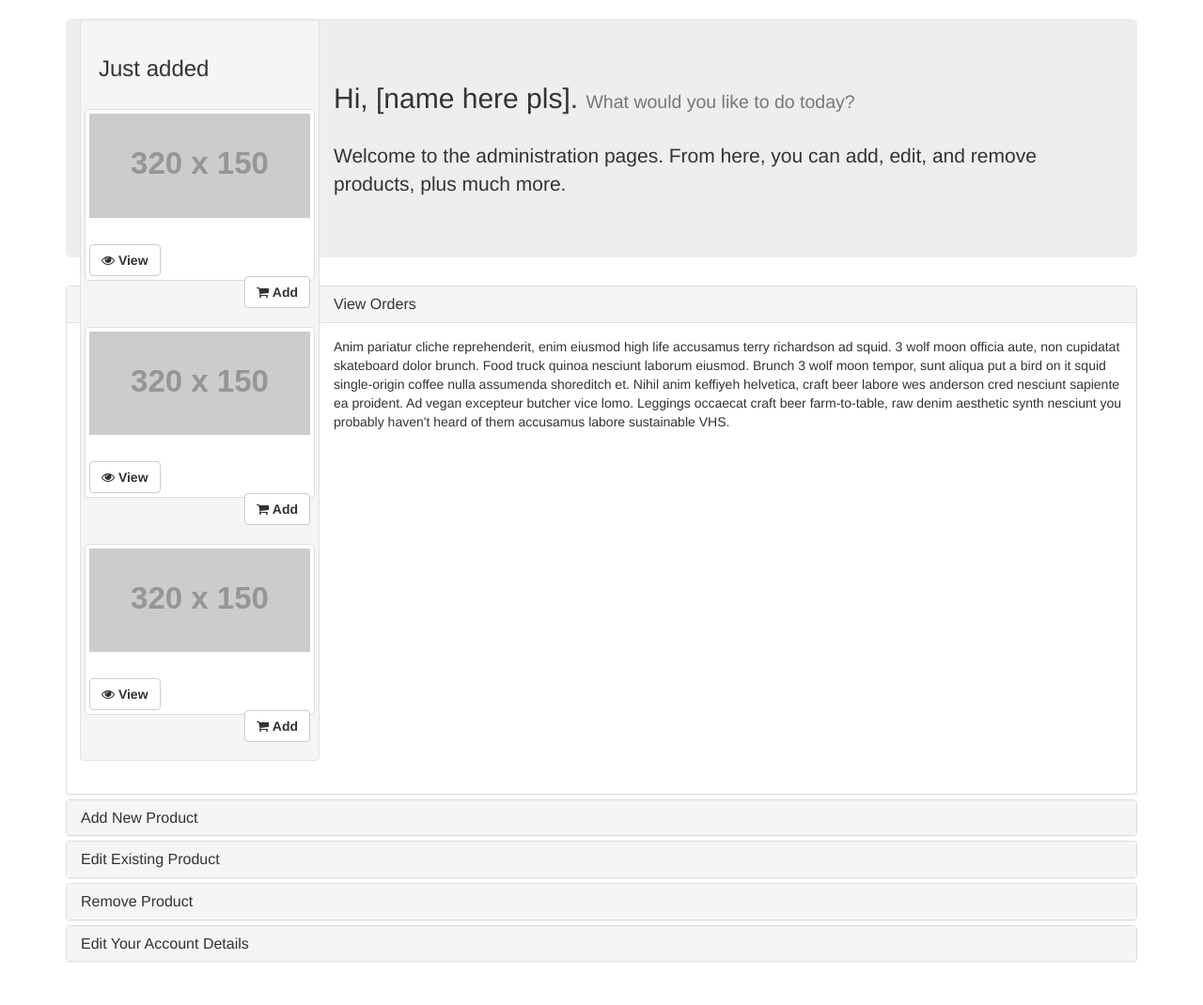
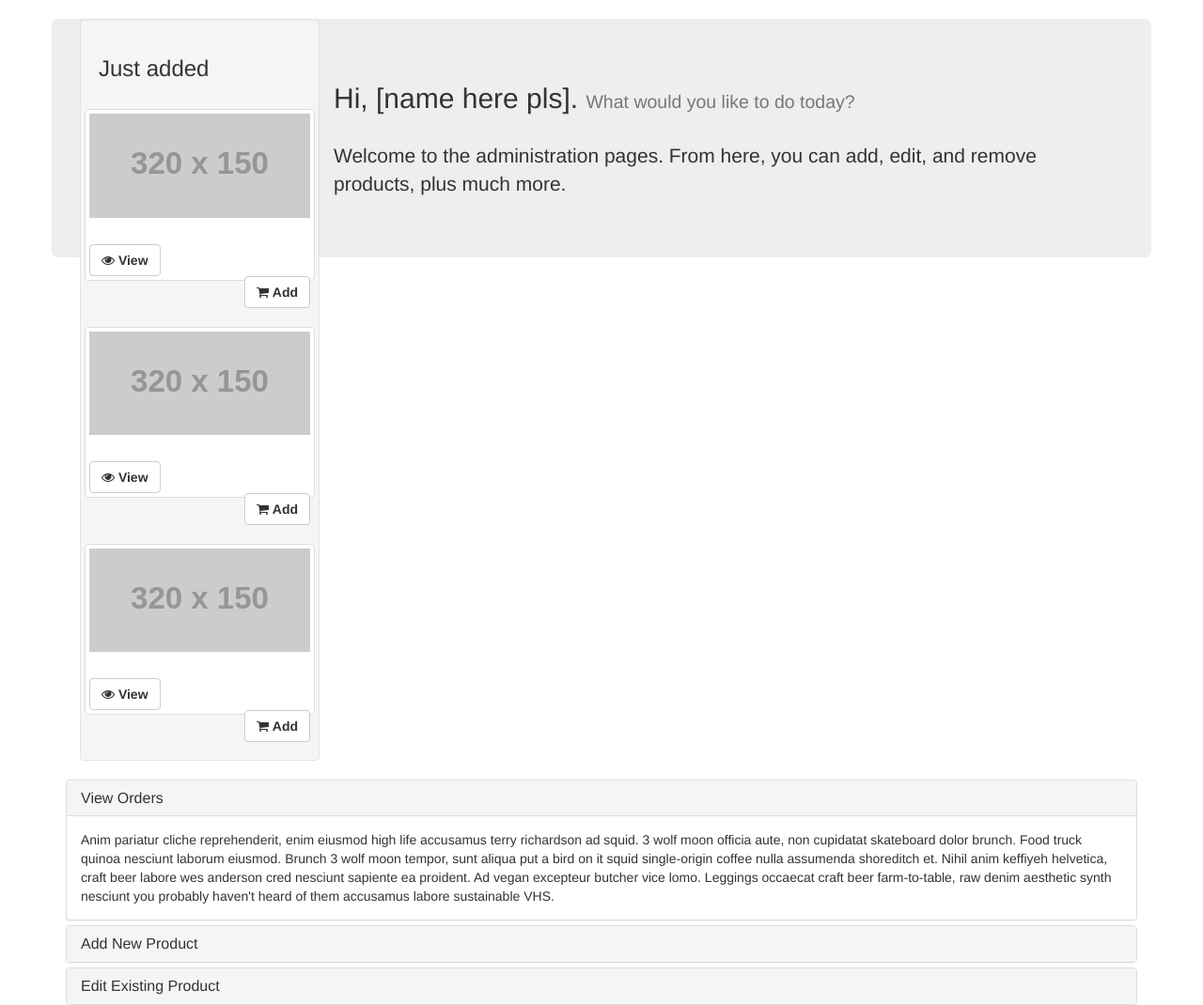
Before and after one commit to EdtheHack/AssignmentWebsite, a PHP site: page /admin-home.php in a window 1280 px wide. Shown: the part 52-1122 px from the top of the page at 94% size. Before the commit the page ends 1076 px from the top, so only its background shows below. Run offline with PHP 8.4, Linux system fonts and the light colour scheme; grey boxes labelled with a size stand in for pictures from a placeholder-image service; data that the repository does not hold is empty; a stand-in replaces the project's code that opens the database connection; some libraries are stand-ins or nearby versions.

Commit message:
Who even knows fam
(Tweaking bootstrap in admin home page btw)

```diff
--- a/admin-home.php
+++ b/admin-home.php
@@ -39,8 +39,8 @@ include ("includes/nav.php");
 <div class="container">
 		<?php include ("includes/just-added.php")?>
 
-<!--			<div class="row">
- -->				<div class="jumbotron">
+			<div class="row">
+				<div class="jumbotron">
 					<h2>
 						Hi, [name here pls]. <small>What would you like to do today?</small>
 					</h2>
@@ -48,8 +48,8 @@ include ("includes/nav.php");
 					<p>Welcome to the administration pages. From here, you can add,
 						edit, and remove products, plus much more.</p>
 				</div>
-<!--			</div>
- -->
+			</div>
+
 			<div class="panel-group" id="accordion" role="tablist"
 				aria-multiselectable="true">
 
```
